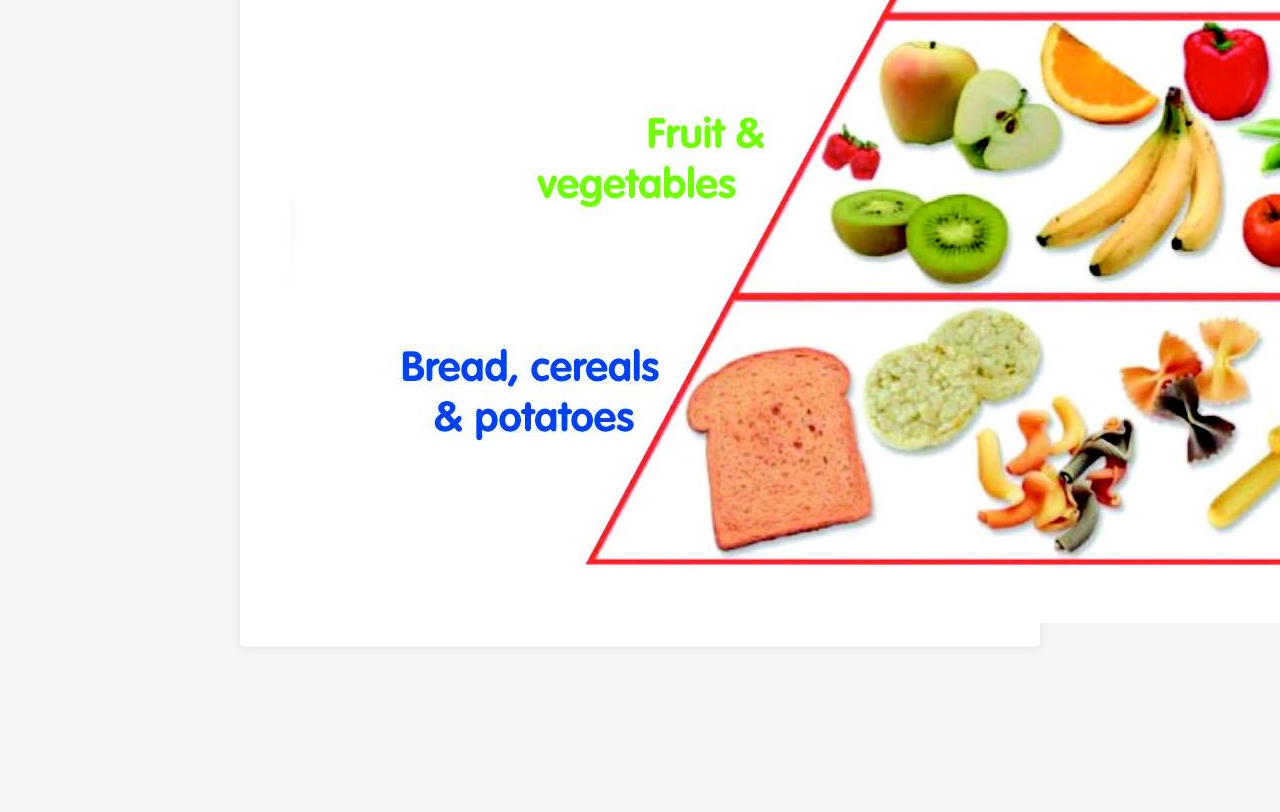
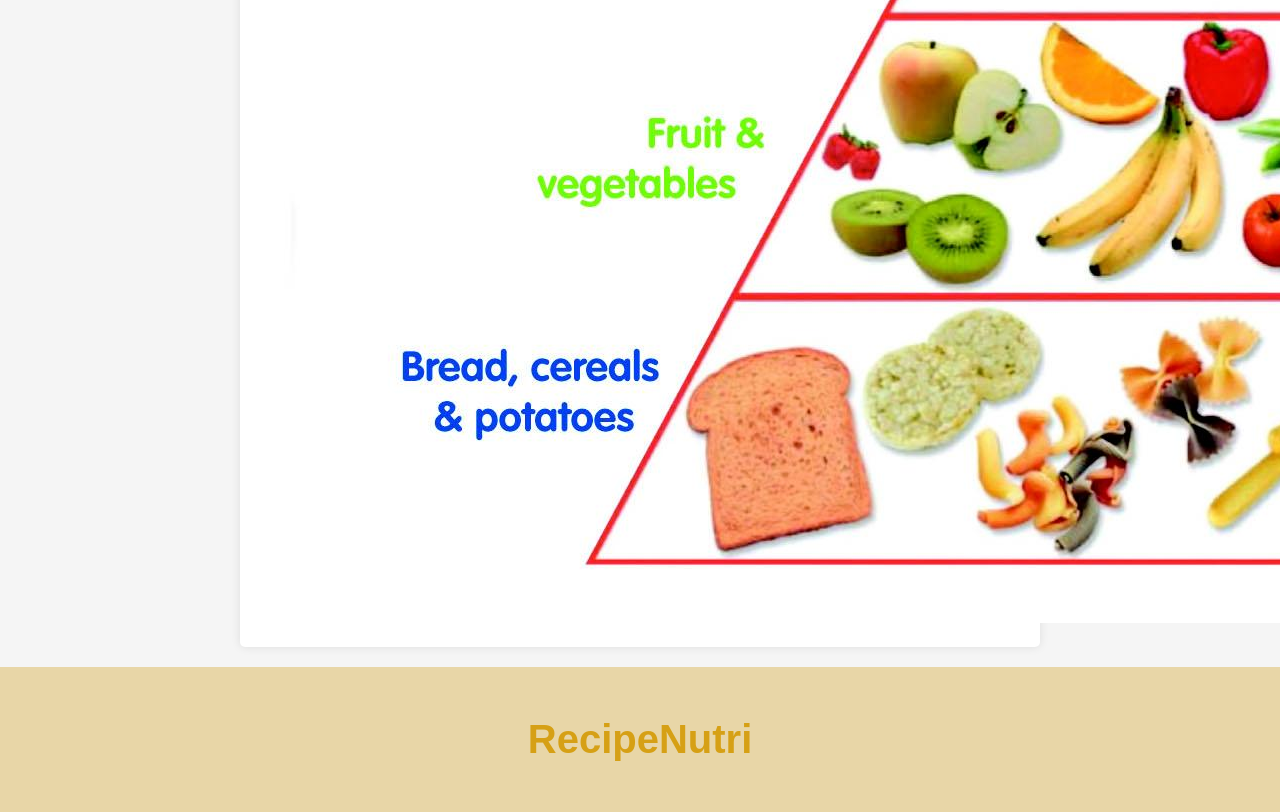
Before and after one commit to natemcmahon/Recipe-Nutri, a plain HTML site: page index.html in a window 1280 px wide. Shown: the part 1952-2764 px from the top of the page. Before the commit the page ends 2619 px from the top, so only its background shows below. Drawn offline with nearby package versions, Linux system fonts and the light colour scheme.

Commit message:
add footer

```diff
--- a/assets/style.css
+++ b/assets/style.css
@@ -105,3 +105,13 @@ button:hover {
 .navBar li:hover {
     color: #007BFF;
 }
+footer {
+padding: 50px;
+  text-align: center;
+  background-color: #E8D6A7;
+  color: #D6A015;
+  font-size: 40px;
+  font-weight: 600;
+  font-family: "Sofia", sans-serif;
+  flex: auto;
+}
--- a/index.html
+++ b/index.html
@@ -49,6 +49,9 @@
 
     </div>
     <div class="recipe-details" id="recipeDetails"></div>
+    <footer class="footer">
+        <p>RecipeNutri</p>
+    </footer>
     <script src="https://code.jquery.com/jquery-3.5.1.min.js"></script>
     <script src="assets\script.js"></script>
 </body>
```
